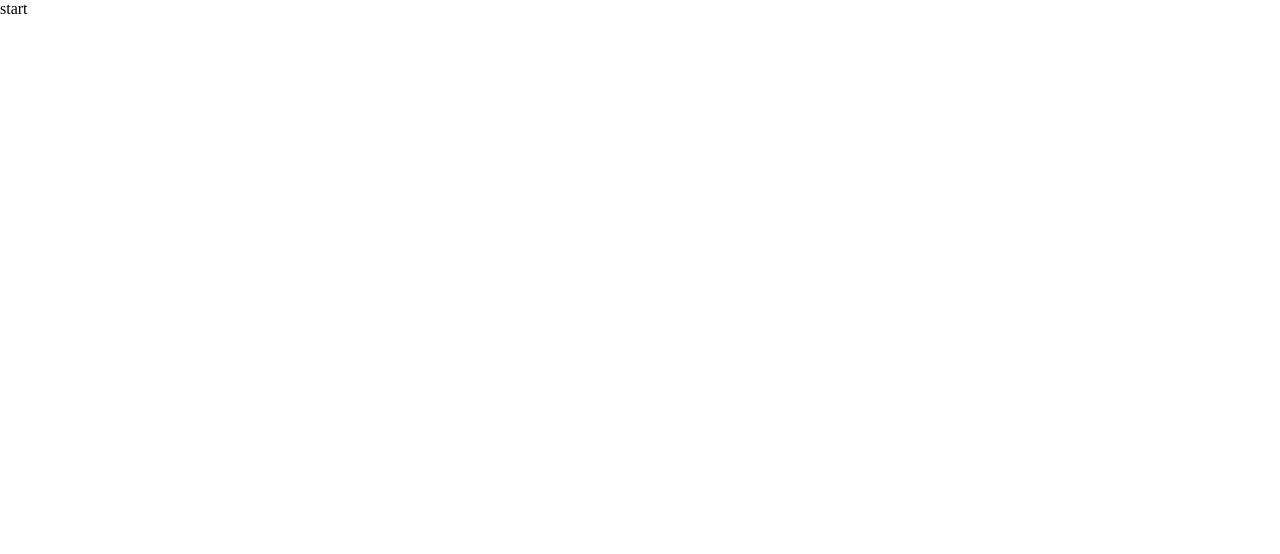
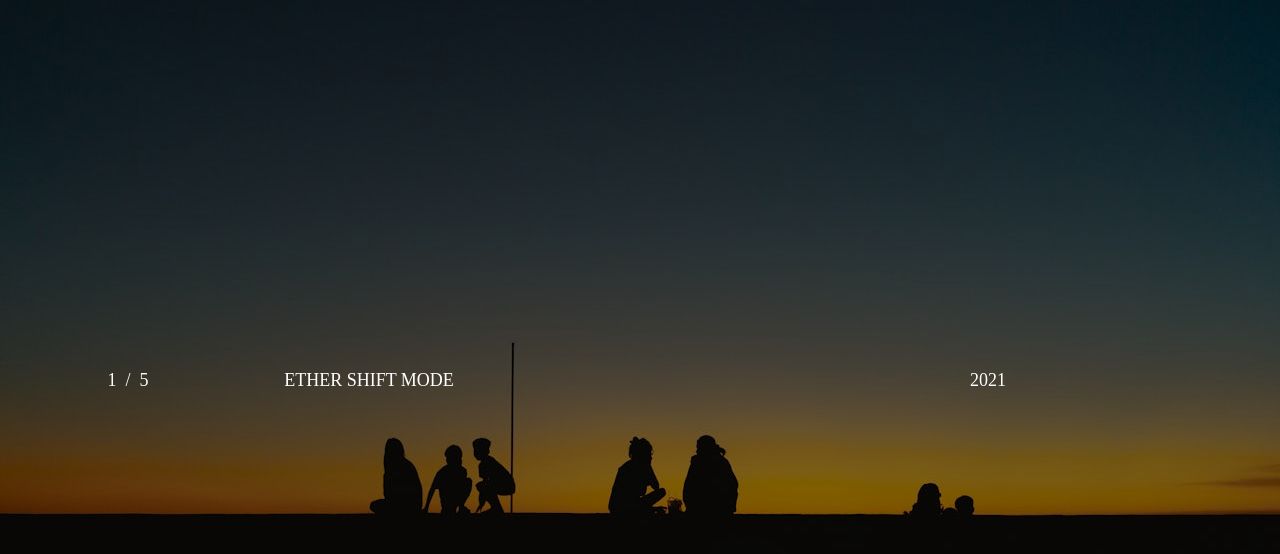
Before and after one commit to freetimezp/usefull-things-121-screen-slider, a plain HTML site: page index.html in a window 1280 px wide. Drawn offline with nearby package versions, Linux system fonts and the light colour scheme.

Commit message:
02. usefull-things-121-screen-slider. UI.

```diff
--- a/assets/css/style.css
+++ b/assets/css/style.css
@@ -9,3 +9,98 @@
 a {
     text-decoration: none;
 }
+
+html, body {
+    width: 100%;
+    height: 100vh;
+    overflow: hidden;
+}
+
+.slider {
+    position: relative;
+    width: 100vw;
+    height: 100vh;
+}
+
+.slide {
+    position: absolute;
+    bottom: 0;
+    left: 0;
+    width: 100%;
+    height: 100%;
+    overflow: hidden;
+    clip-path: polygon(0 100%, 100% 100%, 100% 100%, 0 100%);
+}
+
+#slide-1 {
+    clip-path: polygon(0 0, 100% 0, 100% 100%, 0 100%);
+}
+
+img {
+    width: 100%;
+    height: 100%;
+    object-fit: cover;
+}
+
+.slider-content {
+    position: absolute;
+    top: 0;
+    left: 0;
+    width: 100vw;
+    height: 100vh;
+    background: rgba(0, 0, 0, 0.5);
+    z-index: 10000;
+}
+
+.slide-number {
+    position: absolute;
+    top: 55%;
+    left: 10%;
+    transform: translate(-50%, -50%);
+    display: flex;
+    gap: 0.25em;
+}
+
+.postfix span {
+    padding: 0 0.25em;
+}
+
+.slide-name {
+    position: absolute;
+    top: 55%;
+    left: 30%;
+    transform: translate(-50%, -50%);
+}
+
+.slide-year {
+    position: absolute;
+    top: 55%;
+    right: 20%;
+    transform: translate(-50%, -50%);
+}
+
+.slide-number,
+.slide-name,
+.slide-year {
+    font-size: 18px;
+    color: #fff;
+    line-height: 30px;
+    clip-path: polygon(0 0, 100% 0, 100% 30px, 0 30px);
+    text-transform: uppercase;
+}
+
+.prefix,
+.names,
+.years {
+    position: relative;
+    top: 0;
+}
+
+@media (max-width: 900px) {
+    .slide-name {
+        left: 50%;
+    }
+    .slide-year {
+        right: 10%;
+    }
+}
--- a/index.html
+++ b/index.html
@@ -10,8 +10,62 @@
 </head>
 
 <body>
-    start
+    <div class="slider-content">
+        <div class="slide-number">
+            <div class="prefix">
+                <div>1</div>
+                <div>2</div>
+                <div>3</div>
+                <div>4</div>
+                <div>5</div>
+            </div>
+            <div class="postfix"><span>/</span> 5</div>
+        </div>
 
+        <div class="slide-name">
+            <div class="names">
+                <div>Ether Shift Mode</div>
+                <div>Solar Thread</div>
+                <div>Quantum Sheen Veil</div>
+                <div>Flux Aura</div>
+                <div>Echo Nimbus</div>
+            </div>
+        </div>
+
+        <div class="slide-year">
+            <div class="years">
+                <div>2021</div>
+                <div>2022</div>
+                <div>2023</div>
+                <div>2024</div>
+                <div>2025</div>
+            </div>
+        </div>
+    </div>
+
+    <div class="slider">
+        <div class="slide" id="slide-1">
+            <img src="./assets/images/item-1.jpg" alt="">
+        </div>
+        <div class="slide" id="slide-2">
+            <img src="./assets/images/item-2.jpg" alt="">
+        </div>
+        <div class="slide" id="slide-3">
+            <img src="./assets/images/item-3.jpg" alt="">
+        </div>
+        <div class="slide" id="slide-4">
+            <img src="./assets/images/item-4.jpg" alt="">
+        </div>
+        <div class="slide" id="slide-5">
+            <img src="./assets/images/item-5.jpg" alt="">
+        </div>
+        <div style="height: 400px;"></div>
+    </div>
+
+
+
+
+    <script src="https://cdnjs.cloudflare.com/ajax/libs/gsap/3.12.7/gsap.min.js"></script>
     <script src="./assets/js/main.js"></script>
 </body>
 
```
Also changed, not shown: assets/images/item-1.jpg (added), assets/images/item-2.jpg (added), assets/images/item-3.jpg (added), assets/images/item-4.jpg (added), assets/images/item-5.jpg (added).
